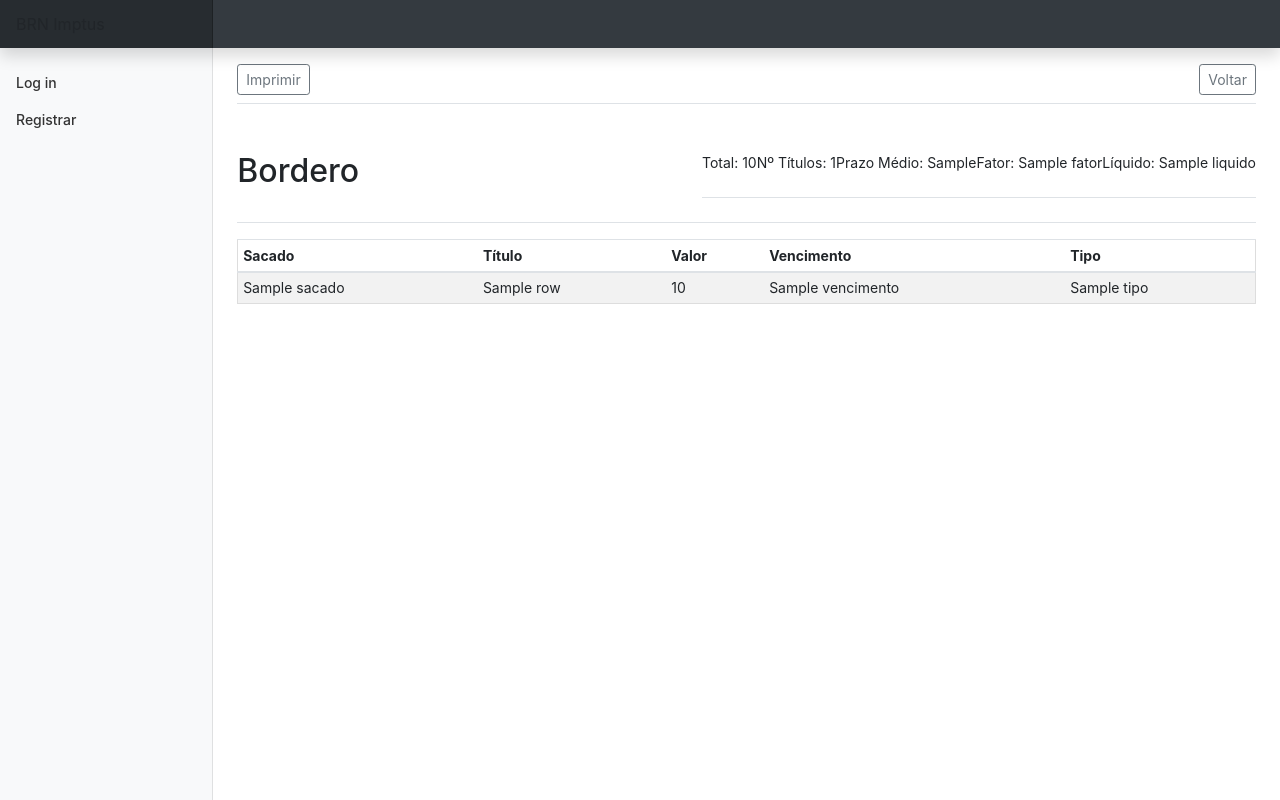
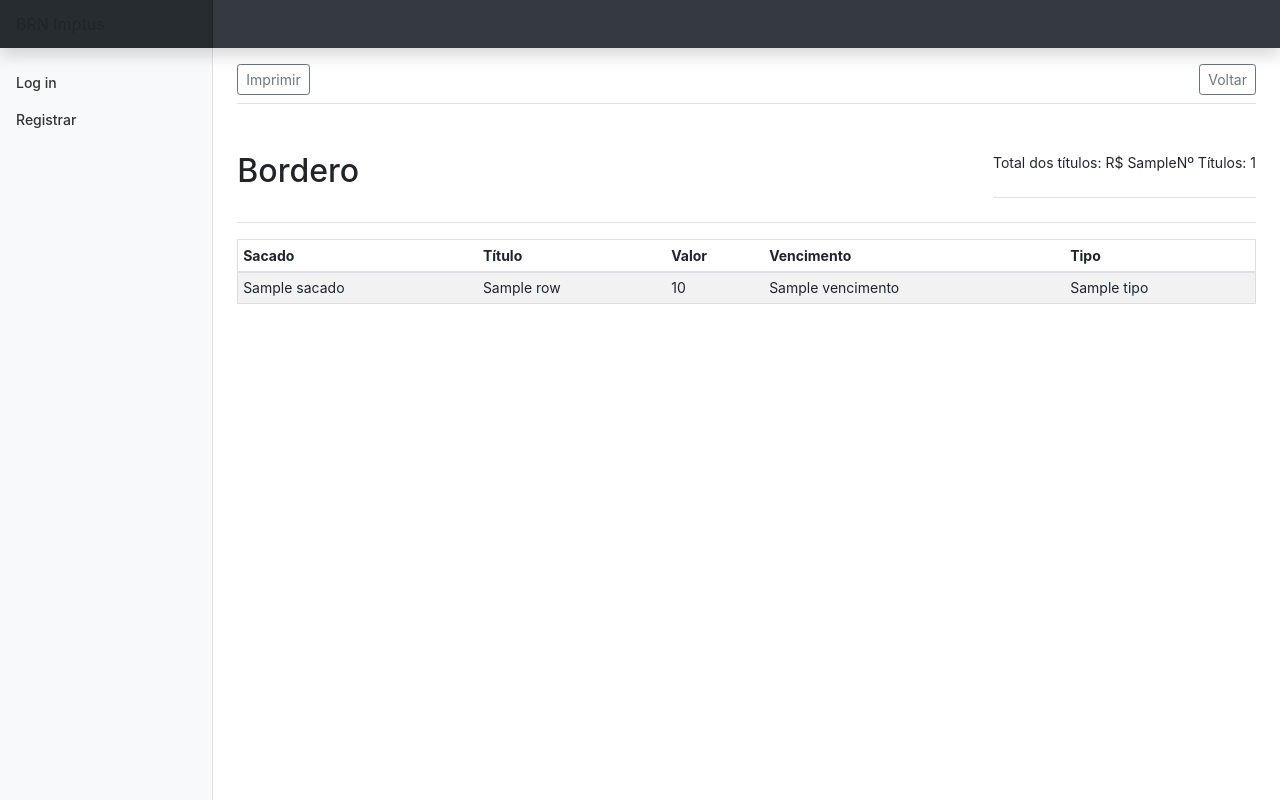
Before and after one commit to brnbarbosa/Sistema, a Flask app: template templates/bordero.html in a window 1280 px wide. Run offline with Flask 2, Linux system fonts and the light colour scheme; the template is opened without the code that fills it: most values are stand-ins (such as "Sample title", 1, 10 or a date in 2020); some libraries are stand-ins or nearby versions.

Commit message:
numero titulos not working

```diff
--- a/app.py
+++ b/app.py
@@ -194,7 +194,29 @@ def table():
 @app.route('/bordero', methods=['GET', 'POST'])
 @login_required
 def bordero():
-    return redirect('/')
+
+    # connect database
+    con = sqlite3.connect('brn.db')
+    con.row_factory = sqlite3.Row
+
+    # create a cursor
+    cur = con.cursor()
+
+    borderos = cur.execute('SELECT * FROM borderos')
+    borderos = cur.fetchall()
+
+    total = cur.execute('SELECT SUM(valor) FROM borderos')
+    total = cur.fetchall()
+
+    n_titulos = cur.execute('SELECT COUNT(*) FROM borderos')
+    n_titulos = cur.fetchall()
+
+    if request.method == 'GET':
+        return render_template('/bordero.html', borderos=borderos, total=total, n_titulos=n_titulos)
+    else:
+        return render_template('/bordero.html', borderos=borderos, total=total, n_titulos=n_titulos)
+
+
 
 @app.route('/relatorios', methods=['GET', 'POST'])
 @login_required
--- a/templates/bordero.html
+++ b/templates/bordero.html
@@ -16,14 +16,14 @@
     <div class='d-flex justify-content-between flex-warp flex-md-nowrap align-items-center pt-3 pb-2 mb-3 border-bottom' id='print'>
         <h1 class='h2'>Bordero</h1>
         <div class='d-flex justify-content-between flex-warp flex-md-nowrap align-items-center pt-3 pb-2 mb-3 border-bottom'>
-            <p>Total: {{ total }}</p>
-            <p>Nº Títulos: {{ n_titulos }}</p>
-            <p>Prazo Médio: {{ p_medio }}</p>
+            <p>Total dos títulos: R$ {{ total[0]["SUM(valor)"] }}</p>
+            <p>Nº Títulos: {{ n_titulos[0] }}</p>
+            <!--<p>Prazo Médio: {{ p_medio }}</p>
             <p>Fator: {{ fator }}</p>
-            <p>Líquido: {{ liquido }}</p>
+            <p>Líquido: {{ liquido }}</p>-->
         </div>
     </div>
-    <div class='table-responsive'>
+    <div class='table-responsive' id='print'>
         <table class='table table-striped table-sm'>
             <thead>
                 <tr>
@@ -35,7 +35,7 @@
                 </tr>
             </thead>
             <tbody>
-                {% for row in bordero %}
+                {% for row in borderos %}
                     <tr>
                         <td>{{ row['sacado'] }}</td>
                         <td>{{ row['titulo'] }}</td>
```
Also changed, not shown: templates/operacao.html (+4 -4 lines), brn.db.
